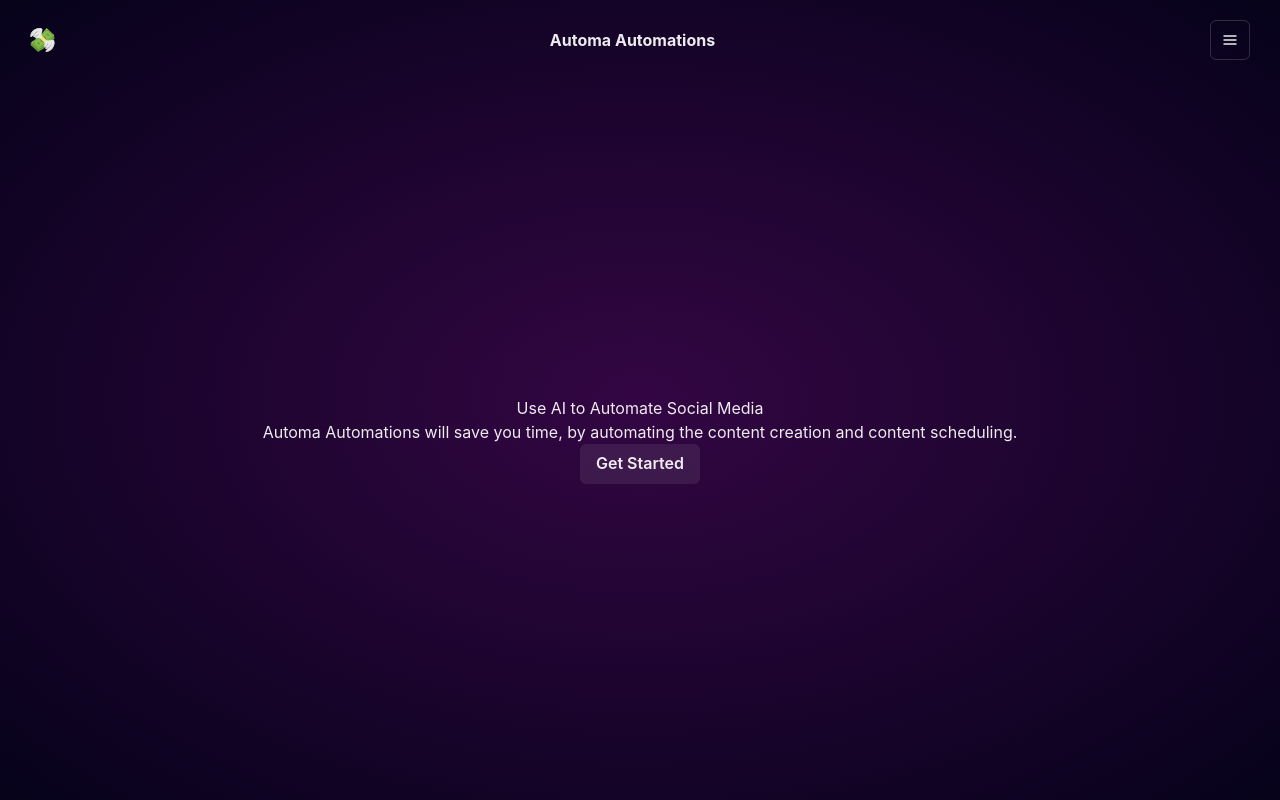
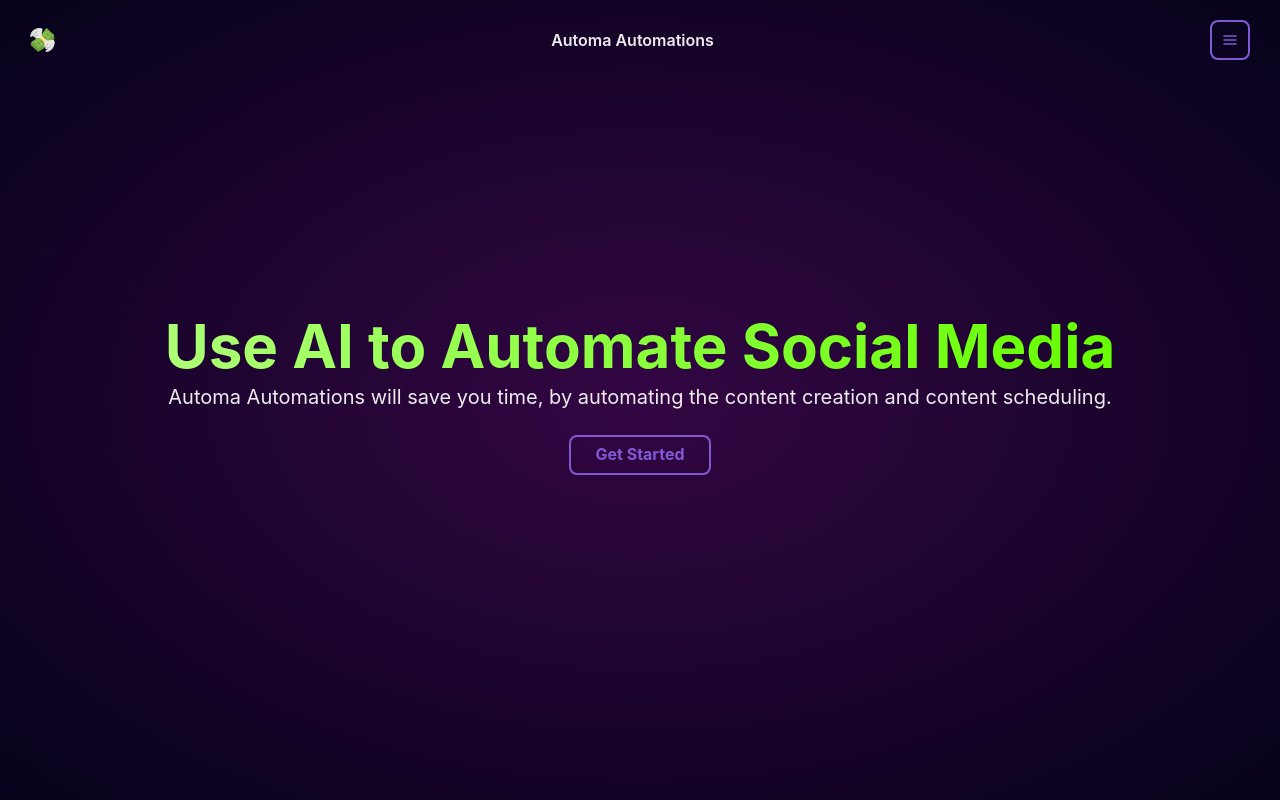
Before and after one commit to Automa-Automations/web-app, a React (Vite) app: page / in a window 1280 px wide. Built offline with nearby package versions, Linux system fonts and the light colour scheme.

Commit message:
refactor: refactored styles - made code modular

```diff
--- a/src/components/IconMenu.tsx
+++ b/src/components/IconMenu.tsx
@@ -14,7 +14,7 @@
         {
           props.items.map((item: LinkObject, index: number) => {
             return (
-              <MenuItem backgroundColor="bg.dark" as={Link} href={item.link} key={index}>
+              <MenuItem backgroundColor="bg.dark" as={Link} href={item.link} textStyle="bodysm" textDecoration="none" key={index}>
                 {item.name}
               </MenuItem>
             )
--- a/src/components/Layout.tsx
+++ b/src/components/Layout.tsx
@@ -3,8 +3,7 @@
 import { useColorModeValue } from "@chakra-ui/react"
 import { Outlet } from "react-router-dom"
 // Get the current route the user is on, change everytime the user navigates to a differnt route
-import { useEffect, useLocation } from "react-router-dom"
-import { useState } from "react"
+import { useLocation } from "react-router-dom"
 
 export default function Layout() {
   const location = useLocation()
--- a/src/components/Navbar.tsx
+++ b/src/components/Navbar.tsx
@@ -21,7 +21,7 @@
     <Flex
       align="center"
       justify="space-between"
-      p="0px 30px"
+      p={{base: "0px 15px", md: "0px 30px"}}
       height="10vh"
     >
       <Image
@@ -29,7 +29,7 @@
         w="25px"
       />
       <Text
-        fontWeight="bold"
+        textStyle="headlinesm"
       >
         Automa Automations
       </Text>
--- a/src/pages/LandingPage.tsx
+++ b/src/pages/LandingPage.tsx
@@ -1,11 +1,20 @@
 import { Flex, Text, Box, Button, Link } from "@chakra-ui/react";
+import { gradients } from "../theme/styles/colors";
 
 export default function LandingPage() {
   return (
     <Flex h="90vh" direction="column" align="center" justify="center">
-      <Text textStyle="h1">Use AI to Automate Social Media</Text>
-      <Text>Automa Automations will save you time, by automating the content creation and content scheduling.</Text>
-      <Button>Get Started</Button>
+      <Flex direction="column" align="center" w="full" gap="23px" pb="96px" >
+        <Flex direction="column" align="center" w="full">
+          <Box bgGradient={gradients.linearGradientText} backgroundClip="text" textAlign="center">
+            <Text textStyle={{base: "headlinexl", lg: "headline3xl"}} color="transparent">
+              Use AI to Automate Social Media
+            </Text>
+          </Box>
+          <Text textStyle={{base: "bodysm", lg: "bodyxl"}}>Automa Automations will save you time, by automating the content creation and content scheduling.</Text>
+        </Flex>
+        <Button>Get Started</Button>
+      </Flex>
     </Flex>
   )
 }
--- a/src/theme/components/button.ts
+++ b/src/theme/components/button.ts
@@ -1,3 +1,41 @@
-const button = {};
+import { defineStyleConfig } from '@chakra-ui/react'
 
-export default button
+const Button = defineStyleConfig({
+  // The styles all button have in common
+  baseStyle: {
+    fontWeight: 'bold',
+    borderRadius: '8px', // <-- border radius is same for all variants and sizes
+  },
+  // Two sizes: sm and md
+  sizes: {
+    sm: {
+      fontSize: 'sm',
+      px: 4, // <-- px is short for paddingLeft and paddingRight
+      py: 3, // <-- py is short for paddingTop and paddingBottom
+    },
+    md: {
+      fontSize: 'md',
+      px: 6, // <-- these values are tokens from the design system
+      py: 4, // <-- these values are tokens from the design system
+    },
+  },
+  // Two variants: outline and solid
+  variants: {
+    outline: {
+      border: '2px solid',
+      borderColor: 'purple.500',
+      color: 'purple.500',
+    },
+    solid: {
+      bg: 'purple.500',
+      color: 'white',
+    },
+  },
+  // The default size and variant values
+  defaultProps: {
+    size: 'md',
+    variant: 'outline',
+  },
+})
+
+export default Button
--- /dev/null
+++ b/src/theme/global.ts
@@ -0,0 +1,10 @@
+
+const globalStyles = {
+  global: {
+    "html, body": {
+      fontFamily: "'Inter', sans-serif",
+    },
+  }
+}
+
+export default globalStyles
--- a/src/theme/index.ts
+++ b/src/theme/index.ts
@@ -3,6 +3,8 @@
 
 // Global style overrides
 import styles from './styles'
+
+import globalStyles from './global.ts'
 
 // Theme config - light and dark mode
 import themeConfig from './themeConfig'
@@ -15,6 +17,7 @@
 
 const overrides = {
   config: themeConfig,
+  styles: globalStyles,
   ...styles,
   ...borders,
   // Other foundational style overrides go here
--- a/src/theme/styles.ts
+++ /dev/null
@@ -1,122 +0,0 @@
-//Global styles overrides
-//
-const radialColor1 = "#330643"
-const radialColor2 = "#000215"
-const semiBold = 600
-const regularFontWeight = 400
-
-const styles = {
-  colors: {
-    bg: {
-      dark: "#121212",
-      light: "#fff",
-    },
-    text: {
-      dark: "#fff",
-      light: "#000"
-    },
-    primary: {
-      default: "#0000ff",
-    },
-    secondary: {
-      dark: "#000051",
-      light: "#9370DB"
-    },
-    tertiary: {
-      dark: "#2F4F4F", // Tertiary Dark
-      light: "#B0C4DE", // Tertiary Light
-    },
-    textAttention: {
-      dark: "#33ff00",
-      light: "#0000ff",
-    },
-    radialColor1: radialColor1,
-    radialColor2: radialColor2,
-    radialGradient: {
-      sm: `radial-gradient(50% 50% at center, ${radialColor1}, ${radialColor2})`,
-      lg: `radial-gradient(80% 80% at center, ${radialColor1}, ${radialColor2})`,
-    }
-  },
-  textStyles: {
-    //Headings
-    headline3xl: {
-      // you can also use responsive styles
-      fontSize: '60px',
-      fontWeight: 'bold',
-      lineHeight: '72px',
-      letterSpacing: '0',
-    },
-    headline2xl: {
-      fontSize: '48px',
-      fontWeight: 'bold',
-      lineHeight: '56px',
-      letterSpacing: '0px',
-    },
-    headlinexl: {
-      fontSize: '36px',
-      fontWeight: 'bold',
-      lineHeight: '44px',
-      letterSpacing: '0px',
-    },
-    headlinelg: {
-      fontSize: '30px',
-      fontWeight: semiBold, //semibo
-      lineHeight: '40px',
-      letterSpacing: '0px',
-    },
-    headlinemd: {
-      fontSize: '24px',
-      fontWeight: semiBold, //Semibold
-      lineHeight: '36px',
-      letterSpacing: '0px',
-    },
-    headlinesm: {
-      fontSize: '16px',
-      fontWeight: semiBold, //Semibold
-      lineHeight: '22px',
-      letterSpacing: '0px',
-    },
-
-    //Body
-    bodyxl: {
-      fontSize: '20px',
-      fontWeight: regularFontWeight, //Semibold
-      lineHeight: '30px',
-      letterSpacing: '0px',
-    },
-    bodylg: {
-      fontSize: '18px',
-      fontWeight: regularFontWeight, //Semibold
-      lineHeight: '28px',
-      letterSpacing: '0px',
-    },
-    bodymd: {
-      fontSize: '16px',
-      fontWeight: regularFontWeight, //Semibold
-      lineHeight: '24px',
-      letterSpacing: '0px',
-    },
-    bodysm: {
-      fontSize: '14px',
-      fontWeight: regularFontWeight, //Semibold
-      lineHeight: '21px',
-      letterSpacing: '0px',
-    },
-
-    //Meta
-    labelmd: {
-      fontSize: '14px',
-      fontWeight: regularFontWeight, //Semibold
-      lineHeight: '14px',
-      letterSpacing: '0px',
-    },
-    labelsm: {
-      fontSize: '12px',
-      fontWeight: regularFontWeight, //Semibold
-      lineHeight: '12px',
-      letterSpacing: '0px',
-    },
-  },
-}
-
-export default styles
--- /dev/null
+++ b/src/theme/styles/colors.ts
@@ -0,0 +1,36 @@
+import * as gradients from "./gradients"
+
+const colors = {
+  bg: {
+    dark: "#121212",
+    light: "#fff",
+  },
+  text: {
+    dark: "#fff",
+    light: "#000"
+  },
+  primary: {
+    default: "#0000ff",
+  },
+  secondary: {
+    dark: "#000051",
+    light: "#9370DB"
+  },
+  tertiary: {
+    dark: "#2F4F4F", // Tertiary Dark
+    light: "#B0C4DE", // Tertiary Light
+  },
+  textAttention: {
+    dark: "#33ff00",
+    light: "#0000ff",
+  },
+  radialGradient: {
+    sm: gradients.radialGradientSM,
+    lg: gradients.radialGradientLG,
+  },
+  linearGradientText: gradients.linearGradientText,
+}
+
+export * as gradients from "./gradients"
+
+export default colors
--- /dev/null
+++ b/src/theme/styles/gradients.ts
@@ -0,0 +1,12 @@
+const radialColor1 = "#330643"
+const radialColor2 = "#000215"
+
+const linearGradientText = `linear-gradient(90deg, #ADFF76, #8AFF3C, #66FF00)`;
+const radialGradientSM = `radial-gradient(50% 50% at center, ${radialColor1}, ${radialColor2})`;
+const radialGradientLG = `radial-gradient(80% 80% at center, ${radialColor1}, ${radialColor2})`;
+
+export {
+  linearGradientText,
+  radialGradientSM,
+  radialGradientLG
+}
--- /dev/null
+++ b/src/theme/styles/index.ts
@@ -0,0 +1,10 @@
+//Global styles overrides
+import colors from "./colors.ts"
+import textStyles from "./textStyles.ts"
+
+const styles = {
+  colors: colors,
+  textStyles: textStyles,
+}
+
+export default styles
--- /dev/null
+++ b/src/theme/styles/textStyles.ts
@@ -0,0 +1,91 @@
+const semiBold = 600
+const regularFontWeight = 400
+
+const textStyles = {
+  //Headings
+  headline3xl: {
+    // you can also use responsive styles
+    fontSize: '60px',
+    fontWeight: 'bold',
+    lineHeight: '72px',
+    letterSpacing: '0',
+  },
+  headline2xl: {
+    fontSize: '48px',
+    fontWeight: 'bold',
+    lineHeight: '56px',
+    letterSpacing: '0px',
+  },
+  headlinexl: {
+    fontSize: '36px',
+    fontWeight: 'bold',
+    lineHeight: '44px',
+    letterSpacing: '0px',
+  },
+  headlinelg: {
+    fontSize: '30px',
+    fontWeight: semiBold, //semibo
+    lineHeight: '40px',
+    letterSpacing: '0px',
+  },
+  headlinemd: {
+    fontSize: '24px',
+    fontWeight: semiBold, //Semibold
+    lineHeight: '36px',
+    letterSpacing: '0px',
+  },
+  headlinesm: {
+    fontSize: '16px',
+    fontWeight: semiBold, //Semibold
+    lineHeight: '22px',
+    letterSpacing: '0px',
+  },
+
+  //Body
+  bodyxl: {
+    fontSize: '20px',
+    fontWeight: regularFontWeight, //Semibold
+    lineHeight: '30px',
+    letterSpacing: '0px',
+  },
+  bodylg: {
+    fontSize: '18px',
+    fontWeight: regularFontWeight, //Semibold
+    lineHeight: '28px',
+    letterSpacing: '0px',
+  },
+  bodymd: {
+    fontSize: '16px',
+    fontWeight: regularFontWeight, //Semibold
+    lineHeight: '24px',
+    letterSpacing: '0px',
+  },
+  bodysm: {
+    fontSize: '14px',
+    fontWeight: regularFontWeight, //Semibold
+    lineHeight: '21px',
+    letterSpacing: '0px',
+  },
+
+  //Meta
+  labelmd: {
+    fontSize: '14px',
+    fontWeight: regularFontWeight, //Semibold
+    lineHeight: '14px',
+    letterSpacing: '0px',
+  },
+  labelsm: {
+    fontSize: '12px',
+    fontWeight: regularFontWeight, //Semibold
+    lineHeight: '12px',
+    letterSpacing: '0px',
+  },
+  captionmd: {
+    fontSize: '12px',
+    fontWeight: regularFontWeight, //Semibold
+    lineHeight: '15px',
+    letterSpacing: '0px',
+  }
+};
+
+export default textStyles
```
